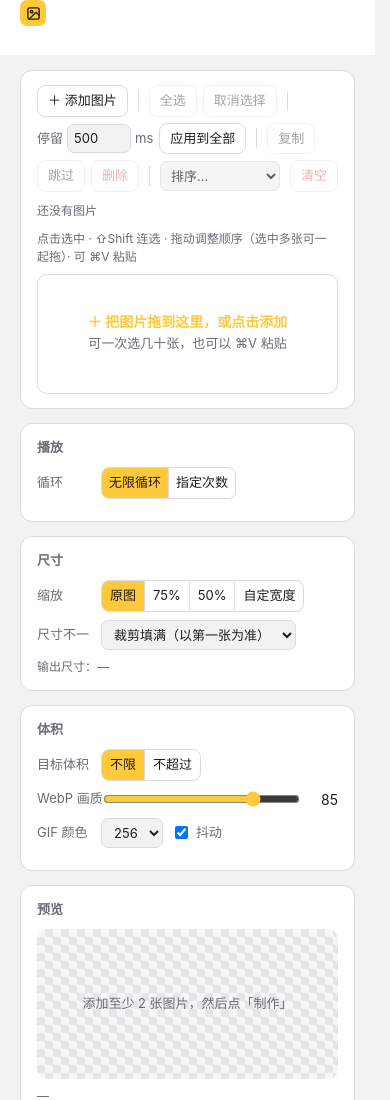
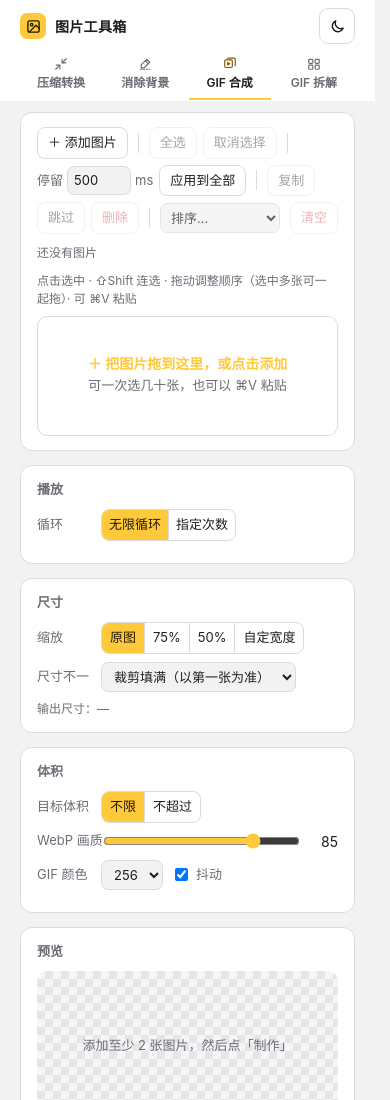
Before and after one commit to Alikesia/tupiantools, a plain HTML site: page public/gif/index.html in a window 390 px wide. Shown: the top 1100 px of the page. Drawn offline with Linux system fonts and the light colour scheme.

Commit message:
Add files via upload

```diff
--- a/public/assets/site.css
+++ b/public/assets/site.css
@@ -65,9 +65,22 @@ html{scrollbar-gutter:stable}
 .themeBtn svg{width:17px;height:17px}
 @media (max-width:1000px){ .appbar .local{display:none} }
 @media (max-width:720px){
-  .appbar{gap:12px}
-  .appbar .brand span.name{display:none}
-  .tabs-app a{padding:0 10px}
+  .appbar{
+    display:grid;grid-template-columns:minmax(0,1fr) auto;
+    grid-template-areas:"brand side" "tabs tabs";gap:6px 12px;
+    height:auto;padding:8px 0 0;margin-bottom:12px;
+  }
+  .appbar .brand{grid-area:brand}
+  .appbar .side{grid-area:side}
+  .tabs-app{
+    grid-area:tabs;display:grid;grid-template-columns:repeat(4,minmax(0,1fr));
+    height:auto;overflow:visible;
+  }
+  .tabs-app a{justify-content:center;min-height:44px;height:auto;padding:0 2px;gap:4px;font-size:12px}
+  .tabs-app a svg{width:14px;height:14px}
+}
+@media (max-width:440px){
+  .tabs-app a{flex-direction:column;gap:3px;min-height:50px}
 }
 
 /* 页面之间传图时的提示条 */
--- a/public/assets/site.js
+++ b/public/assets/site.js
@@ -47,10 +47,10 @@
     lock:'<svg viewBox="0 0 24 24" fill="none" stroke="currentColor" stroke-width="2" stroke-linecap="round" stroke-linejoin="round"><rect x="4" y="11" width="16" height="10" rx="2"/><path d="M8 11V7a4 4 0 0 1 8 0v4"/></svg>'
   };
   var LINKS = [
-    {key:'compress', text:'图片压缩转换', sub:'缩小体积，转 WebP / JPG'},
+    {key:'compress', text:'压缩转换', sub:'缩小体积，转 WebP / JPG'},
     {key:'bg',       text:'消除背景',     sub:'纯色背景变透明'},
-    {key:'gif',      text:'GIF合成',      sub:'多张图片做成 GIF'},
-    {key:'split',    text:'GIF拆解',      sub:'拆成一张张图片'}
+    {key:'gif',      text:'GIF 合成',      sub:'多张图片做成 GIF'},
+    {key:'split',    text:'GIF 拆解',      sub:'拆成一张张图片'}
   ];
   function renderBar(el, active){
     var h = '<div class="brand"><span class="logo">'+ICON.logo+'</span><span class="name">图片工具箱</span></div><nav class="tabs-app" aria-label="工具">';
@@ -88,13 +88,30 @@
       });
       el.addEventListener('pointerover', warmTool);
       el.addEventListener('focusin', warmTool);
+      scheduleWarmup(el);
       try{ if(a) localStorage.setItem('imgtools.last', a); }catch(e){}
     });
   }
   var warmed = {};
   function warmTool(e){
     var link = e.target.closest('.tabs-app a[data-k]');
-    if(LOCAL || !link || link.getAttribute('aria-current') === 'page') return;
+    if(link) prefetchTool(link);
+  }
+  function scheduleWarmup(el){
+    if(LOCAL) return;
+    function afterLoad(){
+      var warm = function(){
+        if(document.hidden) return;
+        el.querySelectorAll('.tabs-app a[data-k]').forEach(prefetchTool);
+      };
+      if(window.requestIdleCallback) window.requestIdleCallback(warm);
+      else setTimeout(warm, 250);
+    }
+    if(document.readyState === 'complete') afterLoad();
+    else window.addEventListener('load', afterLoad, {once:true});
+  }
+  function prefetchTool(link){
+    if(LOCAL || link.getAttribute('aria-current') === 'page') return;
     if(navigator.connection && (navigator.connection.saveData || /(^|-)2g$/.test(navigator.connection.effectiveType))) return;
     var target = new URL(link.href);
     target.hash = '';
```
